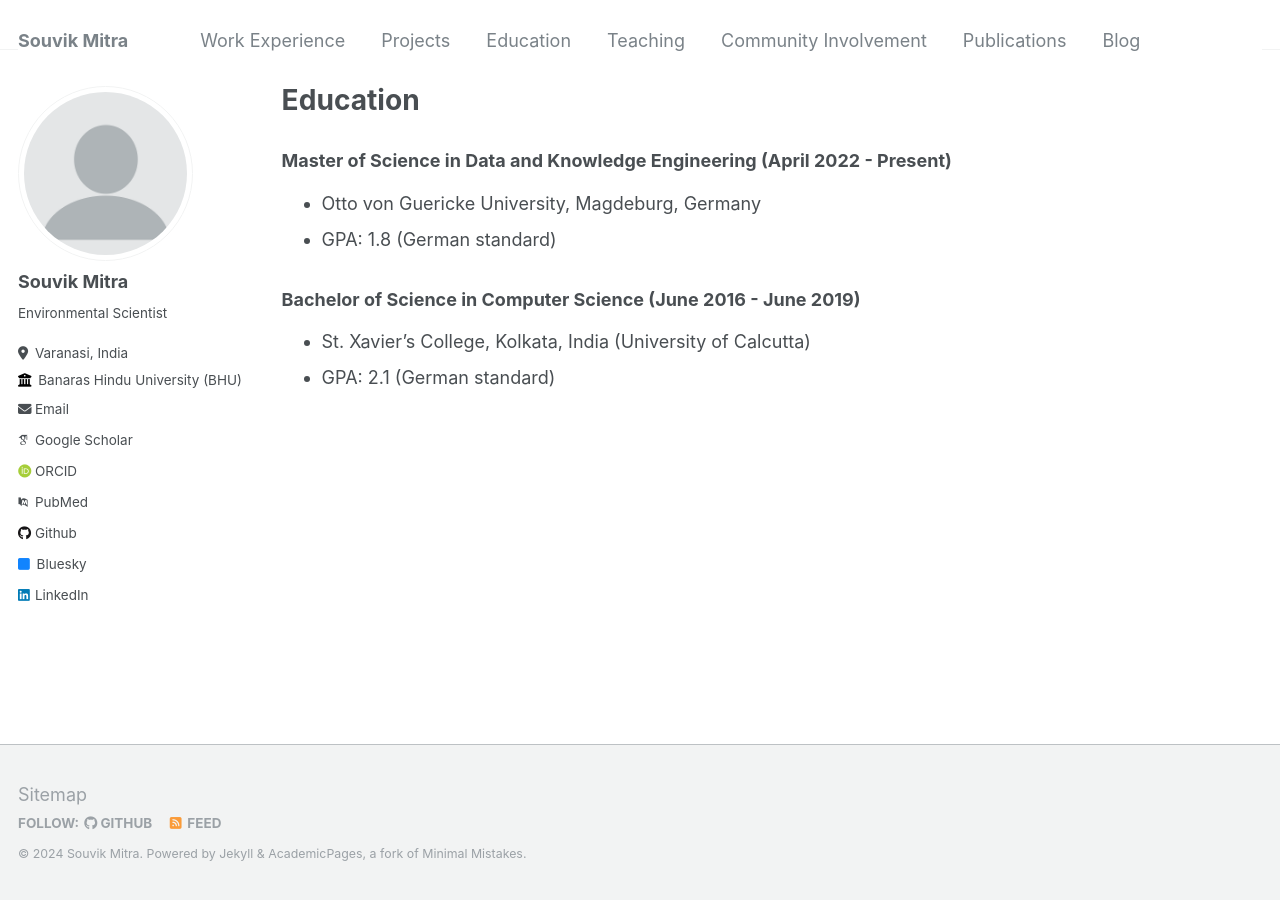
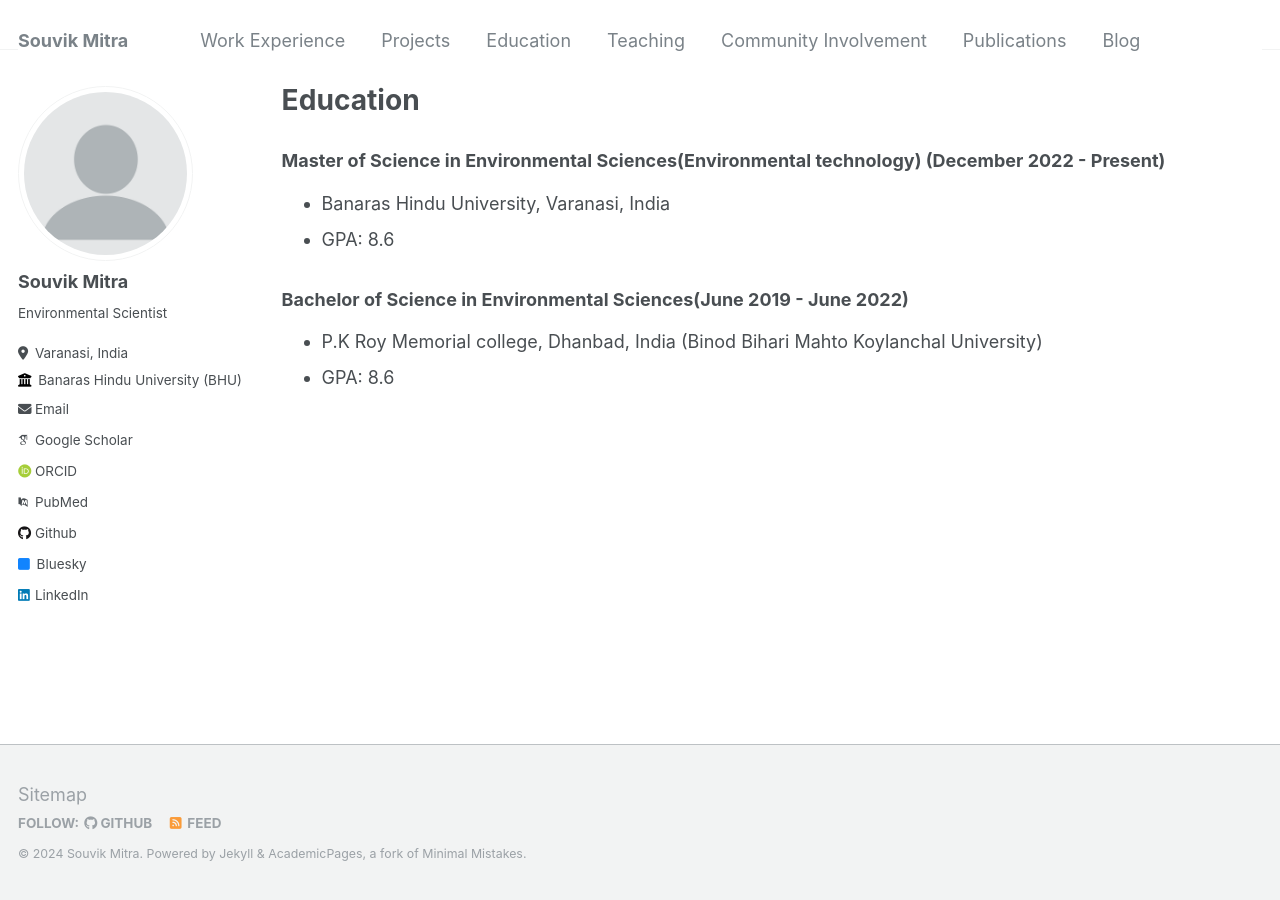
Before and after one commit to Souvikmitra21/Souvikmitra21.github.io, a Jekyll site: the page built from _pages/Education.md, in a window 1280 px wide. Built offline with Jekyll 4.4.1, drawn with Linux system fonts in a browser that asks for light colours; some web fonts are replaced.

Commit message:
Update education.md

```diff
--- a/_pages/Education.md
+++ b/_pages/Education.md
@@ -6,10 +6,10 @@ author_profile: true
 ---
 
 
-### Master of Science in Data and Knowledge Engineering (April 2022 - Present)
-* Otto von Guericke University, Magdeburg, Germany
-* GPA: 1.8 (German standard)
+### Master of Science in Environmental Sciences(Environmental technology) (December 2022 - Present)
+* Banaras Hindu University, Varanasi, India
+* GPA: 8.6
 
-### Bachelor of Science in Computer Science (June 2016 - June 2019)
-* St. Xavier’s College, Kolkata, India (University of Calcutta)
-* GPA: 2.1 (German standard)
+### Bachelor of Science in Environmental Sciences(June 2019 - June 2022)
+* P.K Roy Memorial college, Dhanbad, India (Binod Bihari Mahto Koylanchal University)
+* GPA: 8.6
```
